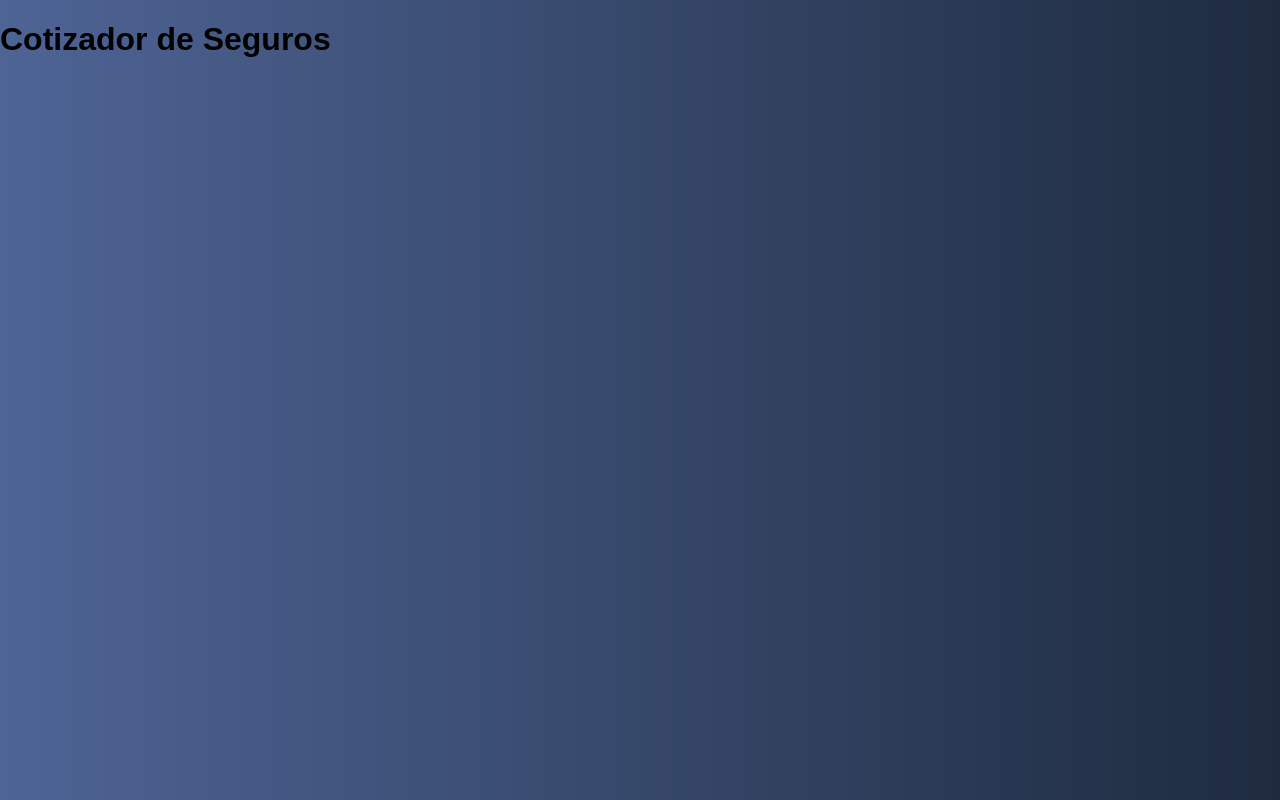
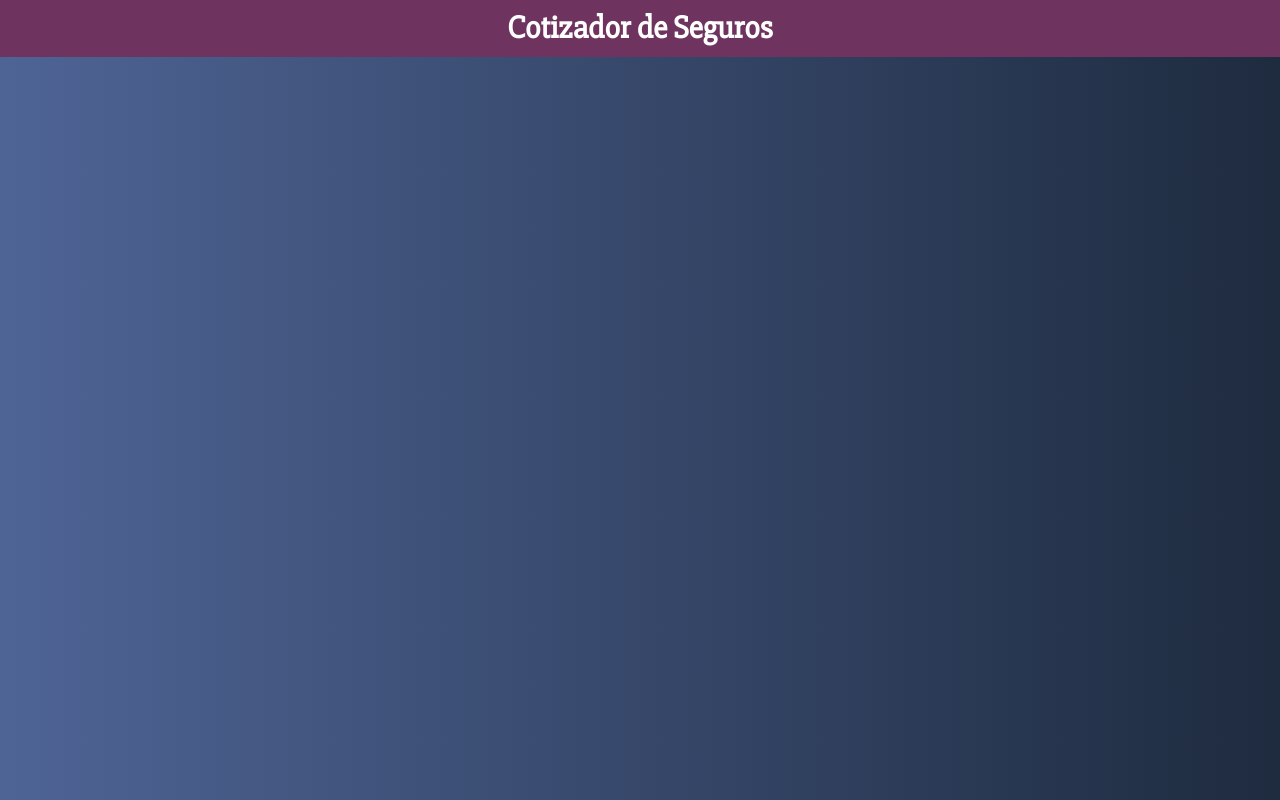
Before and after one commit to johanBautista/cotizador_react, a React (Create React App) app: page / in a window 1280 px wide. Built offline with nearby package versions, Linux system fonts and the light colour scheme.

Commit message:
intall emotions y styled components

```diff
--- a/package.json
+++ b/package.json
@@ -3,6 +3,8 @@
   "version": "0.1.0",
   "private": true,
   "dependencies": {
+    "@emotion/core": "^10.0.28",
+    "@emotion/styled": "^10.0.27",
     "@testing-library/jest-dom": "^4.2.4",
     "@testing-library/react": "^9.5.0",
     "@testing-library/user-event": "^7.2.1",
--- a/src/Components/Header.js
+++ b/src/Components/Header.js
@@ -1,10 +1,23 @@
 import React from 'react';
+import styled from '@emotion/styled';
 
+const ContenedorHeader = styled.header`
+  background-color: #6e345f;
+  padding: 10px;
+  font-weight: bold;
+  color: #fff;
+`;
+const TextoHeader = styled.h1`
+  font-size: 2rem;
+  margin: 0;
+  font-family: 'Slabo 27px', serif;
+  text-align: center;
+`;
 const Header = ({ titulo }) => {
   return (
-    <header>
-      <h1>{titulo}</h1>
-    </header>
+    <ContenedorHeader>
+      <TextoHeader>{titulo}</TextoHeader>
+    </ContenedorHeader>
   );
 };
 
```
Also changed, not shown: 1 other file (tests, documents, lock files or other folders).
